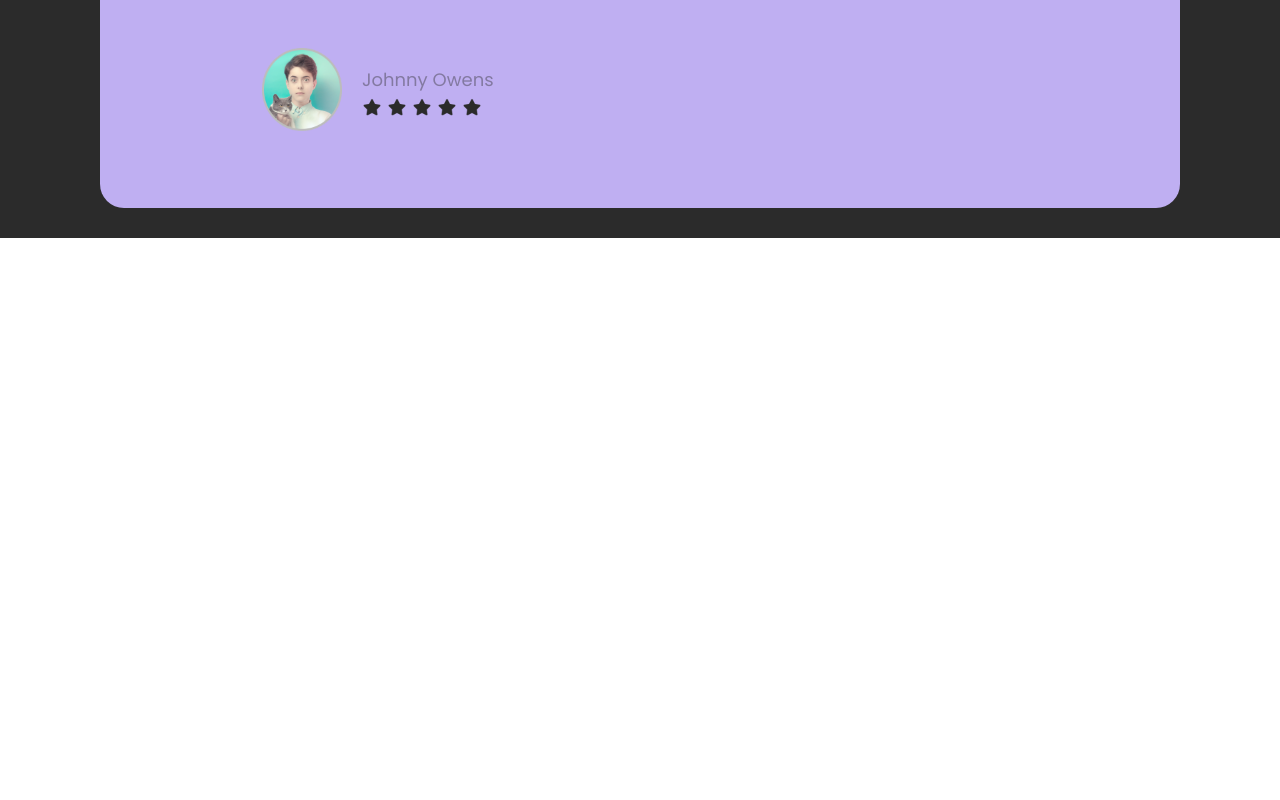
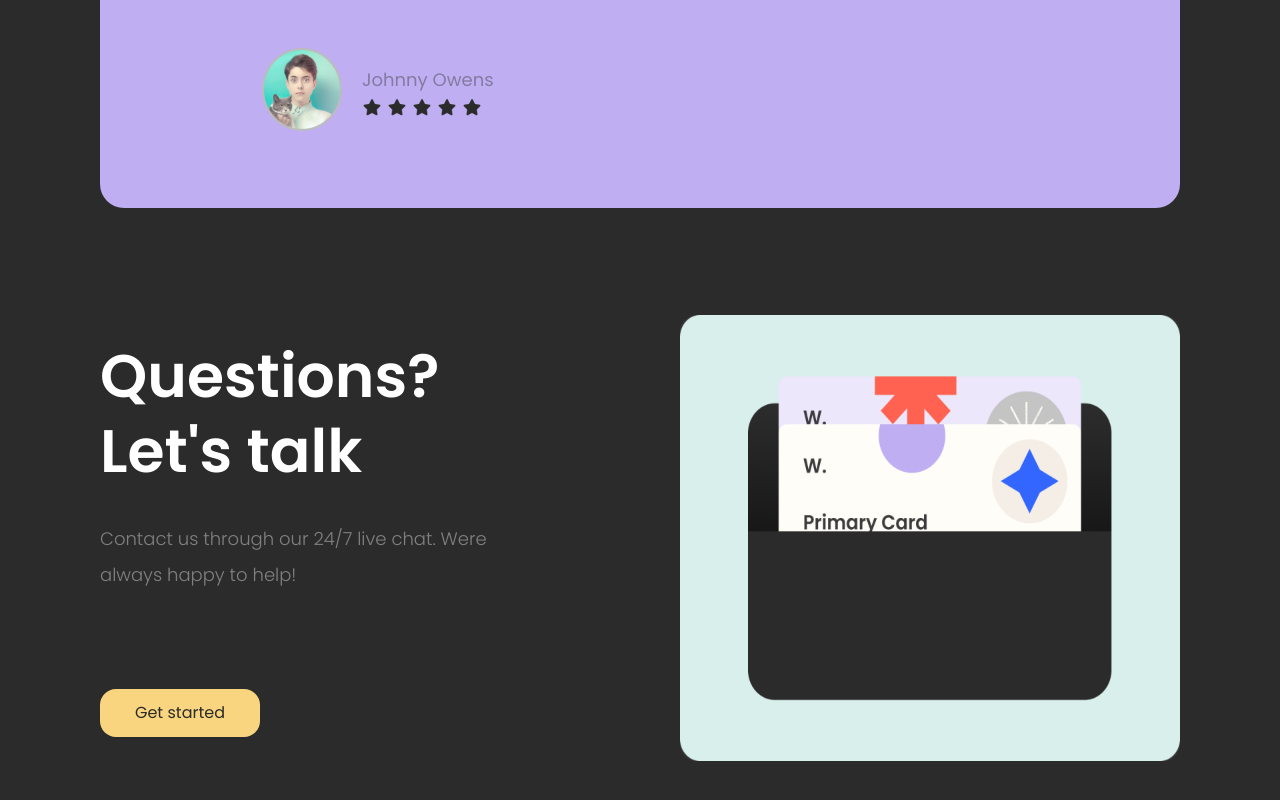
Before and after one commit to KennethEvolves/my-first-landing-page, a React (Vite) app: page / in a window 1280 px wide. Shown: the part 2196-2996 px from the top of the page. Before the commit the page ends 2434 px from the top, so only its background shows below. Built offline with nearby package versions, Linux system fonts and the light colour scheme.

Commit message:
reused Hero.jsx component with others props

```diff
--- a/src/App.jsx
+++ b/src/App.jsx
@@ -19,6 +19,12 @@ const App = () => {
             <ProductImage />
             <Features />
             <UserFeedback />
+            <Hero content={{
+                image: 'gif.png',
+                title: 'Questions?',
+                title2: "Let's talk",
+                description: 'Contact us through our 24/7 live chat. Were always happy to help!',
+            }} />
         </div>
     )
 }
```
